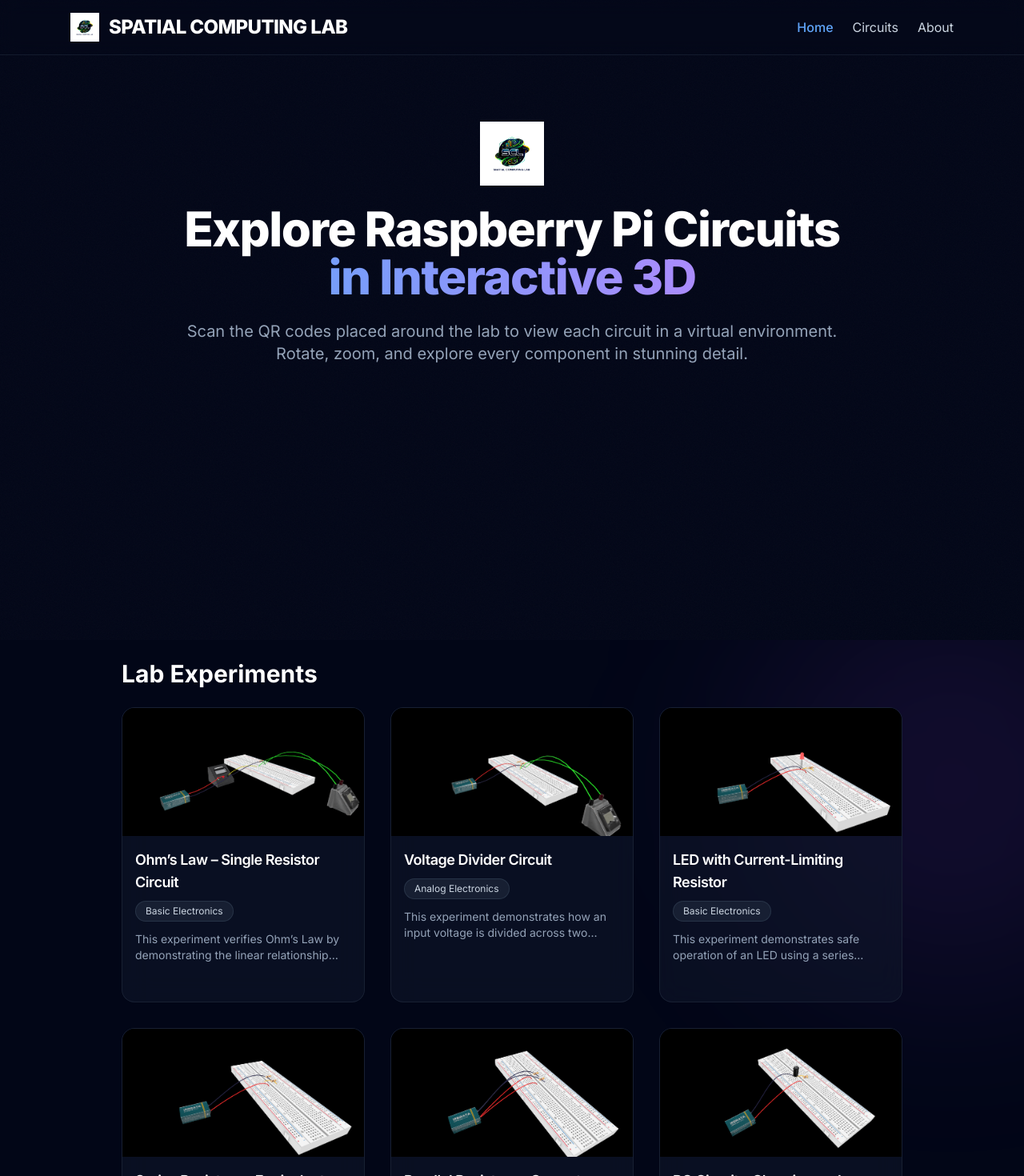
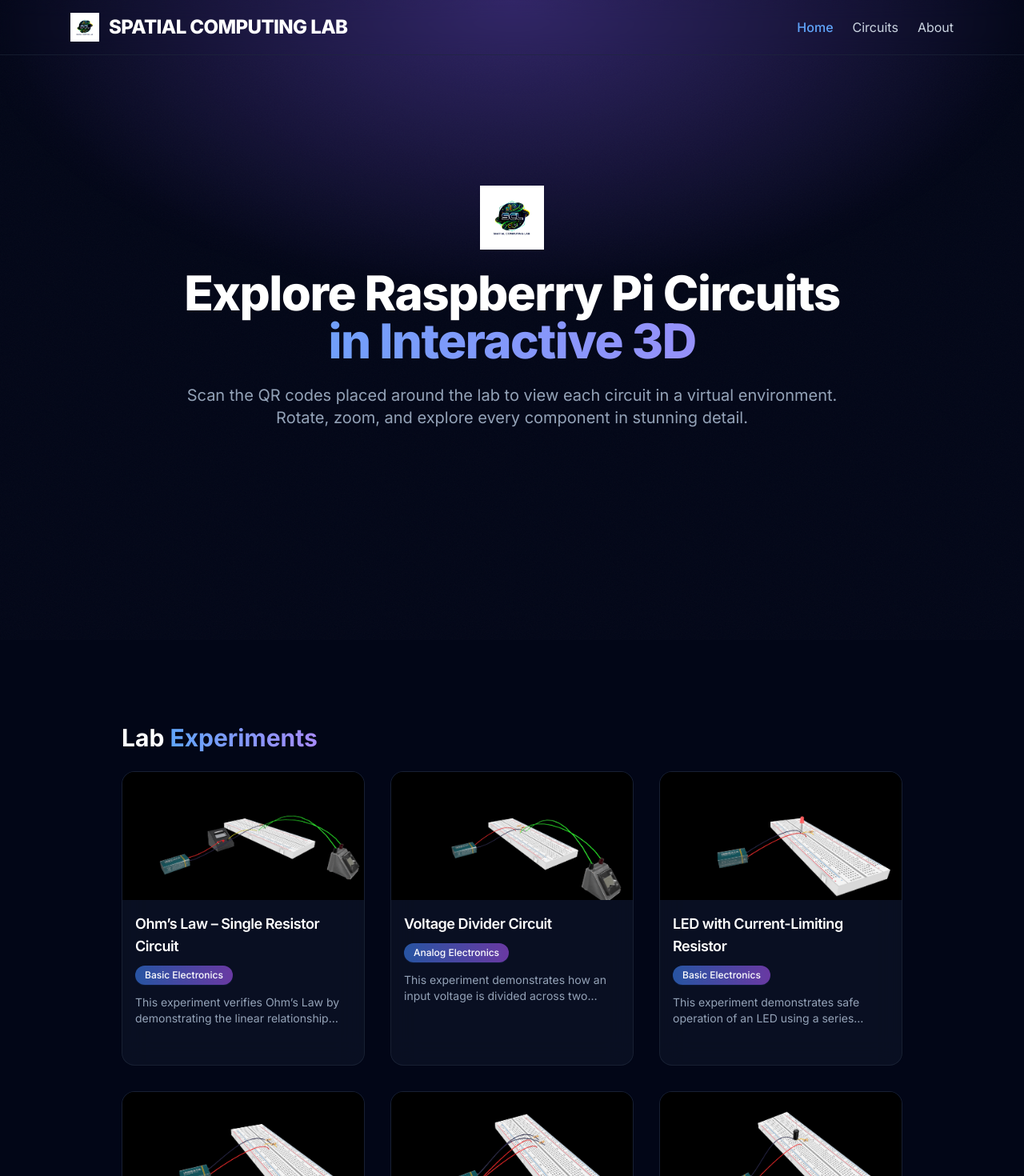
Before and after one commit to TanmayK-23/Spatial_Computing_Lab, a React (Vite) app: page / in a window 1280 px wide. Shown: the top 1470 px of the page at 80% size. Built offline with nearby package versions, Linux system fonts and the light colour scheme.

Commit message:
Background glow and some ui fixes

```diff
--- a/src/App.tsx
+++ b/src/App.tsx
@@ -7,12 +7,25 @@ import Navbar from "./components/Navbar";
 
 function App() {
   return (
-    <div className="min-h-screen text-white relative overflow-hidden">    <div className="absolute inset-0 -z-10 overflow-hidden">
-      <div className="absolute -top-40 -left-40 w-[500px] h-[500px] bg-blue-500/10 rounded-full blur-[120px]" />
-      <div className="absolute top-1/3 -right-40 w-[500px] h-[500px] bg-purple-500/10 rounded-full blur-[120px]" />
-    </div>
+    <div className="min-h-screen text-white relative overflow-hidden">
+
+      {/* Upper canvas glow (prevents dead top area) */}
+      <div className="absolute inset-x-0 top-0 h-[45vh] -z-0 pointer-events-none">
+        <div
+          className="
+            absolute inset-0
+            bg-[radial-gradient(ellipse_at_top,rgba(99,102,241,0.22),transparent_70%)]
+          "
+        />
+        <div
+          className="
+            absolute inset-0
+            bg-[radial-gradient(ellipse_at_top,rgba(168,85,247,0.18),transparent_75%)]
+          "
+        />
+      </div>
       <Navbar />
-      <main className="relative z-10">
+      <main className="relative z-10 pt-20">
         <div className="max-w-6xl mx-auto px-6 py-10">
           <Routes>
             <Route path="/" element={<Home />} />
--- a/src/index.css
+++ b/src/index.css
@@ -56,3 +56,13 @@ body::before {
 html {
   scroll-behavior: smooth;
 }
+/* Brand gradient text */
+.text-brand-gradient {
+  background: linear-gradient(
+    90deg,
+    #60a5fa,  /* blue-400 */
+    #a78bfa   /* violet-400 */
+  );
+  -webkit-background-clip: text;
+  -webkit-text-fill-color: transparent;
+}
--- a/src/routes/CircuitDetail.tsx
+++ b/src/routes/CircuitDetail.tsx
@@ -47,7 +47,10 @@ export default function CircuitDetail() {
           </p>
 
           <h1 className="text-3xl md:text-4xl font-extrabold tracking-tight">
-            {circuit.name}
+            {circuit.name.split(" ").slice(0, -1).join(" ")}{" "}
+            <span className="text-brand-gradient">
+              {circuit.name.split(" ").slice(-1)}
+            </span>
           </h1>
 
           <p className="text-slate-400 max-w-3xl leading-relaxed">
@@ -59,7 +62,9 @@ export default function CircuitDetail() {
         {circuit.model3D && (
           <section className="relative space-y-4">
             <div className="flex items-center justify-between">
-              <h2 className="text-xl font-semibold">Virtual Circuit View</h2>
+            <h2 className="text-xl font-semibold">
+              Virtual <span className="text-brand-gradient">Circuit</span> View
+            </h2>
               <span className="text-xs uppercase tracking-widest text-slate-400">
                 Interactive 3D
               </span>
--- a/src/routes/CircuitsList.tsx
+++ b/src/routes/CircuitsList.tsx
@@ -5,7 +5,9 @@ export default function CircuitsList() {
   return (
 <section className="text-white py-24">      <div className="max-w-5xl mx-auto px-6">
 
-      <h1 className="text-3xl font-bold">Lab Experiments</h1>
+        <h1 className="text-3xl font-bold">
+          Lab <span className="text-brand-gradient">Experiments</span>
+        </h1>
 
 
 
@@ -22,9 +24,8 @@ export default function CircuitsList() {
               rounded-2xl overflow-hidden
               transition-all duration-300
               hover:-translate-y-2
-              hover:border-blue-400
-              hover:bg-slate-900
-              hover:shadow-xl hover:shadow-blue-500/20
+             hover:border-amber-400/80
+              hover:shadow-xl hover:shadow-amber-400/20
               group
             "
             style={{ transitionDelay: `${idx * 80}ms` }}
@@ -39,7 +40,17 @@ export default function CircuitsList() {
 
               <div className="p-4">
                 <h2 className="text-lg font-semibold mb-2 tracking-tight">{circuit.name}</h2>
-                <span className="inline-block mb-3 text-xs px-3 py-1 rounded-full bg-slate-800/70 text-slate-300 border border-slate-700/60">
+                <span
+                  className="
+                    inline-block mb-3
+                    text-xs font-medium
+                    px-3 py-1 rounded-full
+                    text-white
+                    bg-gradient-to-r from-blue-500/60 to-purple-500/60
+                    backdrop-blur-sm
+                    shadow-sm shadow-blue-500/10
+                  "
+                >
                   {circuit.category}
                 </span>
                 <p className="text-slate-400 text-sm line-clamp-2">
--- a/src/routes/Home.tsx
+++ b/src/routes/Home.tsx
@@ -33,7 +33,7 @@ useEffect(() => {
 
           <h1 className="text-4xl md:text-6xl font-extrabold tracking-tight mb-6">
             Explore Raspberry Pi Circuits
-            <span className="block text-transparent bg-clip-text bg-gradient-to-r from-blue-400 to-purple-400">
+            <span className="block text-brand-gradient">
               in Interactive 3D
             </span>
           </h1>
```
